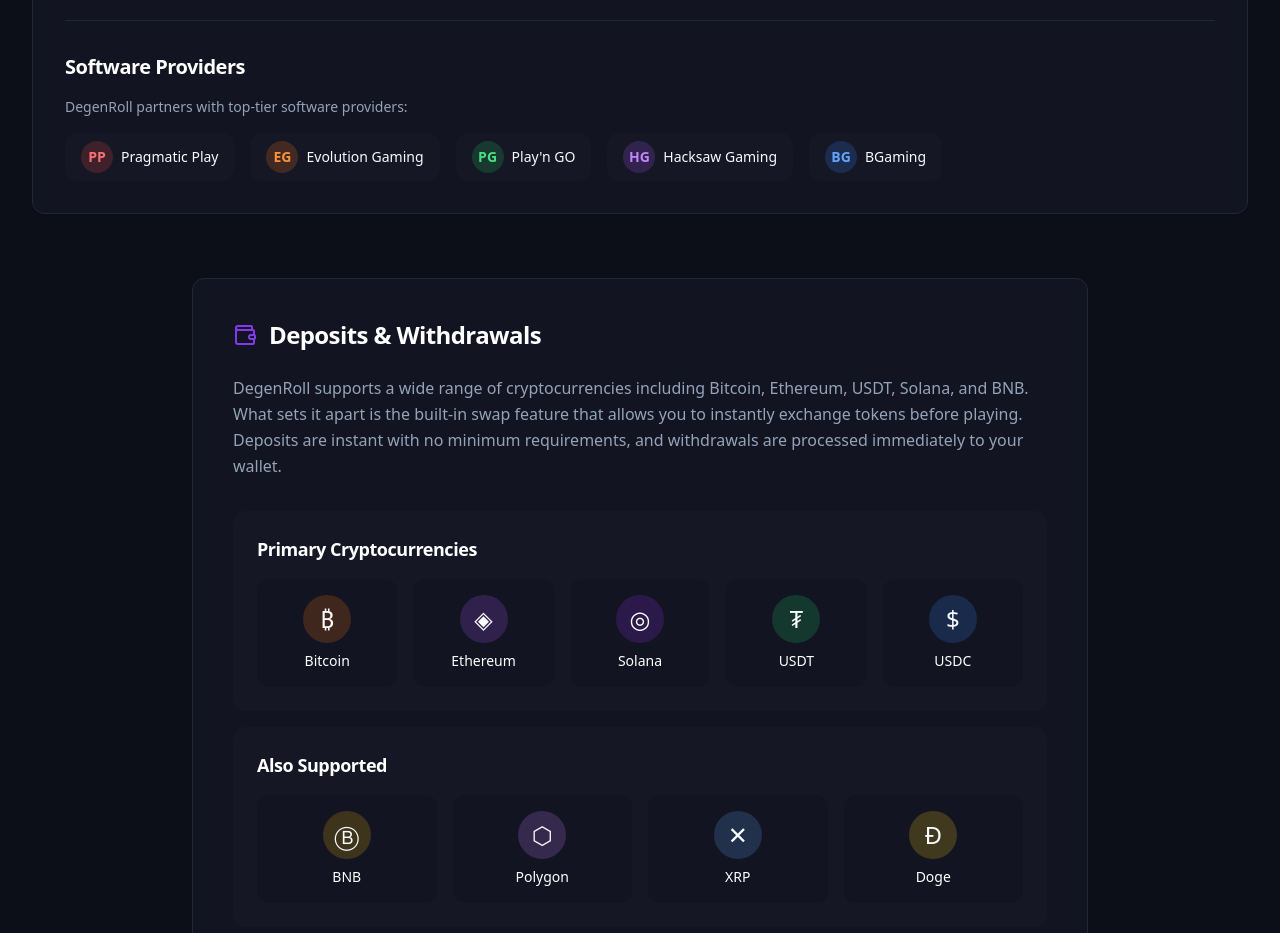
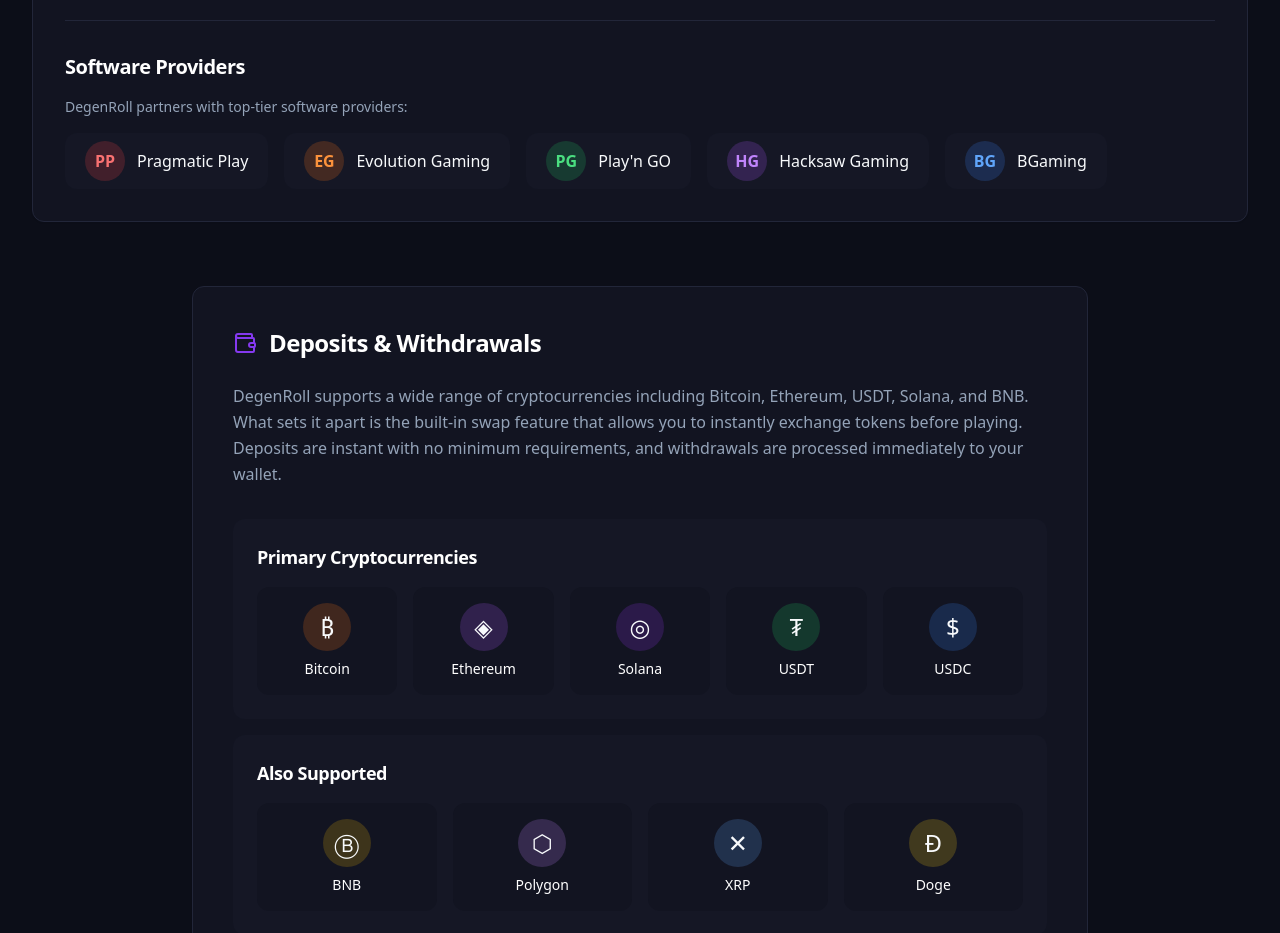
Before and after one commit to boratih/coin-scribe-spot, a React (Vite) app: page /degenroll-review in a window 1280 px wide. Shown: the part 2620-3553 px from the top of the page. Built offline with nearby package versions, Linux system fonts and the light colour scheme; the HTML template or start-up script is replaced by a standard one.

Commit message:
Update software provider sizes

```diff
--- a/src/pages/DegenRollReview.tsx
+++ b/src/pages/DegenRollReview.tsx
@@ -312,35 +312,35 @@ const DegenRollReview = () => {
                 DegenRoll partners with top-tier software providers:
               </p>
               <div className="flex flex-wrap gap-4">
-                <div className="flex items-center gap-2 px-4 py-2 bg-muted/30 rounded-lg">
-                  <div className="w-8 h-8 rounded-full bg-red-500/20 flex items-center justify-center text-sm font-bold text-red-400">
+                <div className="flex items-center gap-3 px-5 py-2 bg-muted/30 rounded-lg">
+                  <div className="w-10 h-10 rounded-full bg-red-500/20 flex items-center justify-center text-base font-bold text-red-400">
                     PP
                   </div>
-                  <span className="text-sm font-medium text-foreground">Pragmatic Play</span>
+                  <span className="text-base font-medium text-foreground">Pragmatic Play</span>
                 </div>
-                <div className="flex items-center gap-2 px-4 py-2 bg-muted/30 rounded-lg">
-                  <div className="w-8 h-8 rounded-full bg-orange-500/20 flex items-center justify-center text-sm font-bold text-orange-400">
+                <div className="flex items-center gap-3 px-5 py-2 bg-muted/30 rounded-lg">
+                  <div className="w-10 h-10 rounded-full bg-orange-500/20 flex items-center justify-center text-base font-bold text-orange-400">
                     EG
                   </div>
-                  <span className="text-sm font-medium text-foreground">Evolution Gaming</span>
+                  <span className="text-base font-medium text-foreground">Evolution Gaming</span>
                 </div>
-                <div className="flex items-center gap-2 px-4 py-2 bg-muted/30 rounded-lg">
-                  <div className="w-8 h-8 rounded-full bg-green-500/20 flex items-center justify-center text-sm font-bold text-green-400">
+                <div className="flex items-center gap-3 px-5 py-2 bg-muted/30 rounded-lg">
+                  <div className="w-10 h-10 rounded-full bg-green-500/20 flex items-center justify-center text-base font-bold text-green-400">
                     PG
                   </div>
-                  <span className="text-sm font-medium text-foreground">Play'n GO</span>
+                  <span className="text-base font-medium text-foreground">Play'n GO</span>
                 </div>
-                <div className="flex items-center gap-2 px-4 py-2 bg-muted/30 rounded-lg">
-                  <div className="w-8 h-8 rounded-full bg-purple-500/20 flex items-center justify-center text-sm font-bold text-purple-400">
+                <div className="flex items-center gap-3 px-5 py-2 bg-muted/30 rounded-lg">
+                  <div className="w-10 h-10 rounded-full bg-purple-500/20 flex items-center justify-center text-base font-bold text-purple-400">
                     HG
                   </div>
-                  <span className="text-sm font-medium text-foreground">Hacksaw Gaming</span>
+                  <span className="text-base font-medium text-foreground">Hacksaw Gaming</span>
                 </div>
-                <div className="flex items-center gap-2 px-4 py-2 bg-muted/30 rounded-lg">
-                  <div className="w-8 h-8 rounded-full bg-blue-500/20 flex items-center justify-center text-sm font-bold text-blue-400">
+                <div className="flex items-center gap-3 px-5 py-2 bg-muted/30 rounded-lg">
+                  <div className="w-10 h-10 rounded-full bg-blue-500/20 flex items-center justify-center text-base font-bold text-blue-400">
                     BG
                   </div>
-                  <span className="text-sm font-medium text-foreground">BGaming</span>
+                  <span className="text-base font-medium text-foreground">BGaming</span>
                 </div>
               </div>
             </div>
```
